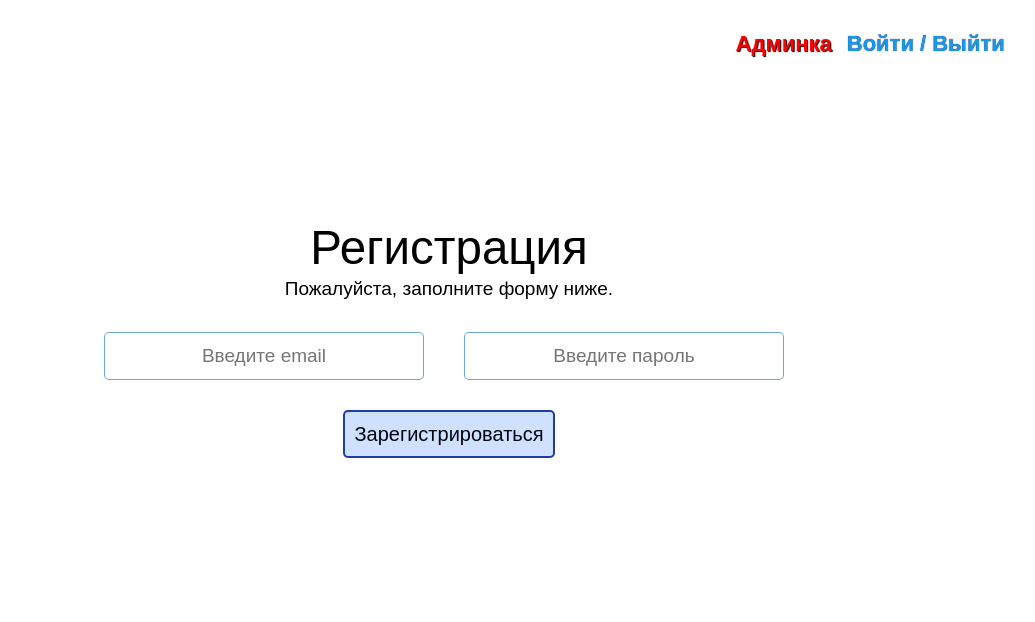
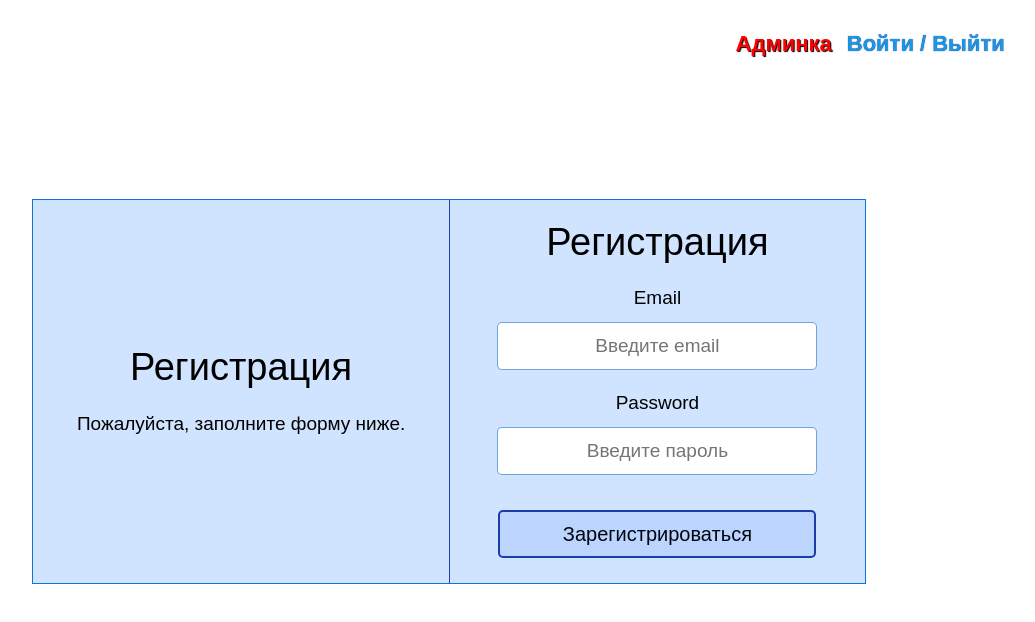
Before and after one commit to vulpies/note_project, a React (Create React App) app: page /registration in a window 1280 px wide. Shown: the top 622 px of the page, without its empty margins (191-1226 px from the left). Built offline with nearby package versions, Linux system fonts and the light colour scheme.

Commit message:
registration, validation, form

```diff
--- a/src/App.js
+++ b/src/App.js
@@ -2,12 +2,13 @@ import React from "react"
 import { Route, Switch, Redirect } from "react-router-dom"
 import MainPage from "./menu/mainPage"
 import page404 from "./menu/page404"
-import Registration from "./menu/registration"
+import Registration from "./menu/registration/registration"
 import AllNotesPage from "./components/blog/notes/allNotesPage"
 import CreateNewNote from "./components/blog/createNewNote"
 import AdminPage from "./components/blog/adminPage"
 import NotePage from "./components/blog/opened_note/notePage"
 import EditNotePage from "./components/blog/edit_note/editNotePage"
+import LoginPage from "./menu/loginPage"
 
 function App() {
     return (
@@ -15,6 +16,7 @@ function App() {
             <Switch>
                 <Route path="/" exact component={MainPage} />
                 <Route path="/admin" exact component={AdminPage} />
+                <Route path="/login" exact component={LoginPage} />
                 <Route path="/registration" component={Registration} />
                 <Route
                     path="/notes/editnote/:noteId"
--- a/src/components/blog/buttons/buttons.module.css
+++ b/src/components/blog/buttons/buttons.module.css
@@ -80,6 +80,7 @@
 
 .reg {
     height: 48px;
+    width: 318px;
     background-color: #abcaff8f;
     border: 2px solid #0a2d9fe6;
 }
--- /dev/null
+++ b/src/components/logIn/login-form/commonForm.jsx
@@ -0,0 +1,104 @@
+import React, { useState, useEffect } from "react"
+import CommonBtn from "../../blog/buttons/commonLinkBtn"
+import buttons from "../../blog/buttons/buttons.module.css"
+import style from "./commonForm.module.css"
+// import AllNotesPage from "../../blog/notes/allNotesPage"
+import { Link } from "react-router-dom"
+
+const CommonForm = ({ formName, btnName }) => {
+    const [values, setValues] = useState({ email: "", password: "" })
+    const [errors, setErrors] = useState({})
+    const [isSubmit, setIsSubmit] = useState(false)
+
+    const handleChange = (e) => {
+        e.preventDefault()
+        const { name, value } = e.target
+        setValues({ ...values, [name]: value })
+    }
+
+    const handleSubmit = (e) => {
+        e.preventDefault()
+        setErrors(validate(values))
+        setIsSubmit(true)
+    }
+
+    useEffect(() => {
+        if (Object.keys(errors).length === 0 && isSubmit) {
+        }
+        // eslint-disable-next-line react-hooks/exhaustive-deps
+    }, [errors])
+
+    const validate = (value) => {
+        const errors = {}
+
+        if (!value.email.trim()) {
+            errors.email = "Обязательно для заполнения"
+        } else if (
+            !/[A-Z0-9._%+-]+@[A-Z0-9-]+\.[A-Z]{2,4}/gim.test(values.email)
+        ) {
+            errors.email = "Некорректный email"
+        }
+
+        if (!value.password) {
+            errors.password = "Обязательно для заполнения"
+        } else if (values.password.length < 6) {
+            errors.password = "Пароль должен содержать минимум 6 символов"
+        } else if (values.password.length > 20) {
+            errors.password = "Пароль может содержать не более 20 символов"
+        }
+        return errors
+    }
+
+    return (
+        <>
+            {Object.keys(errors).length === 0 && isSubmit ? (
+                <Link path="/notes" /> //don't work????
+            ) : (
+                ""
+            )}
+            <form className={style.form} onSubmit={handleSubmit}>
+                <h2>{formName}</h2>
+                <div className={style.wrapper}>
+                    <label htmlFor="email">Email</label>
+                    <input
+                        id="email"
+                        type="email"
+                        name="email"
+                        className={style.input}
+                        placeholder="Введите email"
+                        value={values.email}
+                        onChange={handleChange}
+                    />
+                    {errors.email && (
+                        <p className={style.error}>{errors.email}</p>
+                    )}
+                </div>
+
+                <div className={style.wrapper}>
+                    <label htmlFor="password">Password</label>
+                    <input
+                        id="password"
+                        type="password"
+                        name="password"
+                        className={style.input}
+                        placeholder="Введите пароль"
+                        value={values.password}
+                        onChange={handleChange}
+                    />
+                    {errors.password && (
+                        <p className={style.error}>{errors.password}</p>
+                    )}
+                </div>
+                <div className={style.btn}>
+                    <CommonBtn
+                        className={`${buttons.common} ${buttons.reg}`}
+                        name={btnName}
+                        onClick={handleSubmit}
+                    />
+                </div>
+            </form>
+        </>
+    )
+}
+
+export default CommonForm
--- a/src/components/logIn/login-form/formLogin.module.css
+++ b/src/components/logIn/login-form/commonForm.module.css
@@ -1,15 +1,20 @@
 .form {
-    margin-top: 20px;
     display: flex;
-    flex-direction: row;
+    flex-direction: column;
     flex-wrap: wrap;
     align-content: center;
     justify-content: center;
+    align-items: center;
+    padding: 20px 0;
+}
+
+h2 {
+    margin-bottom: 20px;
 }
 
 .wrapper {
     width: 350px;
-    margin: 0 10px 15px 0;
+    margin: 0 10px 10px 10px;
 }
 
 .input {
@@ -35,4 +40,9 @@
 
 .error {
     color: red;
+    margin-bottom: 10px;
 }
+
+.btn {
+    margin-top: 10px;
+}
--- a/src/components/logIn/login-form/loginPage.jsx
+++ /dev/null
@@ -1,57 +0,0 @@
-import React from "react"
-import useForm from "./useForm"
-import validate from "./validateInfo"
-import CommonBtn from "../../blog/buttons/commonLinkBtn"
-import buttons from "../../blog/buttons/buttons.module.css"
-import style from "./formLogin.module.css"
-
-const LoginPage = ({ submitForm }) => {
-    const { handleChange, values, handleSubmit, errors } = useForm(
-        submitForm,
-        validate
-    )
-    return (
-        <>
-            <form className={style.form} onSubmit={handleSubmit}>
-                <div className={style.wrapper}>
-                    <label htmlFor="email">{""}</label>
-                    <input
-                        id="email"
-                        type="email"
-                        name="email"
-                        className={style.input}
-                        placeholder="Введите email"
-                        value={values.email}
-                        onChange={handleChange}
-                    />
-                    {errors.email && (
-                        <p className={style.error}>{errors.email}</p>
-                    )}
-                </div>
-
-                <div className={style.wrapper}>
-                    <label htmlFor="password">{""}</label>
-                    <input
-                        id="password"
-                        type="password"
-                        name="password"
-                        className={style.input}
-                        placeholder="Введите пароль"
-                        value={values.password}
-                        onChange={handleChange}
-                    />
-                    {errors.password && (
-                        <p className={style.error}>{errors.password}</p>
-                    )}
-                </div>
-            </form>
-            <CommonBtn
-                className={`${buttons.common} ${buttons.reg}`}
-                name="Зарегистрироваться"
-                onClick={handleSubmit}
-            />
-        </>
-    )
-}
-
-export default LoginPage
--- a/src/components/logIn/login-form/useForm.jsx
+++ /dev/null
@@ -1,31 +0,0 @@
-import { useState, useEffect } from "react"
-
-const useForm = (callback, validate) => {
-    const [values, setValues] = useState({
-        email: "",
-        password: "",
-    })
-
-    const [errors, setErrors] = useState({})
-    const [isSubmitting, setIsSubmitting] = useState(false)
-
-    const handleChange = (e) => {
-        const { name, value } = e.target
-        setValues({ ...values, [name]: value })
-    }
-
-    const handleSubmit = (e) => {
-        e.preventDefault()
-        setErrors(validate(values))
-        setIsSubmitting(true)
-    }
-
-    useEffect(() => {
-        if (Object.keys(errors).length === 0 && isSubmitting) {
-            callback()
-        }
-    }, [errors])
-    return { handleChange, values, handleSubmit, errors }
-}
-
-export default useForm
--- a/src/components/logIn/login-form/validateInfo.jsx
+++ /dev/null
@@ -1,18 +0,0 @@
-export default function validateInfo(values) {
-    let errors = {}
-
-    if (!values.email.trim()) {
-        errors.email = "Обязательно для заполнения"
-    } else if (!/[A-Z0-9._%+-]+@[A-Z0-9-]+\.[A-Z]{2,4}/gim.test(values.email)) {
-        errors.email = "Некорректный email"
-    }
-
-    if (!values.password) {
-        errors.password = "Обязательно для заполнения"
-    } else if (values.password.length < 6) {
-        errors.password = "Пароль должен содержать минимум 6 символов"
-    }
-    console.log(errors.password)
-
-    return errors
-}
--- /dev/null
+++ b/src/menu/loginPage.jsx
@@ -0,0 +1,7 @@
+import React from "react"
+
+const LoginPage = () => {
+    return <div></div>
+}
+
+export default LoginPage
--- a/src/menu/mainPage.jsx
+++ b/src/menu/mainPage.jsx
@@ -1,13 +1,7 @@
-import React, { useState } from "react"
+import React from "react"
 import FormButtons from "../components/logIn/login-buttons/formButtons"
-import LoginPage from "../components/logIn/login-form/loginPage"
-import AllNotesPage from "../components/blog/notes/allNotesPage"
 
 const MainPage = () => {
-    const [isSubmitted, setIsSubmitted] = useState(false)
-    function submitForm() {
-        setIsSubmitted(true)
-    }
     return (
         <>
             <div className="main main__div">
@@ -17,11 +11,6 @@ const MainPage = () => {
                     зарегистрируйтесь.
                 </p>
 
-                {!isSubmitted ? (
-                    <LoginPage submitForm={submitForm} />
-                ) : (
-                    <AllNotesPage />
-                )}
                 <FormButtons />
             </div>
         </>
--- a/src/menu/registration.jsx
+++ /dev/null
@@ -1,16 +0,0 @@
-import React from "react"
-import NavBar from "./navBar"
-import LoginPage from "../components/logIn/login-form/loginPage"
-
-const Registration = () => {
-    return (
-        <>
-            <NavBar />
-            <h1 className="main__div">Регистрация</h1>
-            <p>Пожалуйста, заполните форму ниже.</p>
-            <LoginPage />
-        </>
-    )
-}
-
-export default Registration
--- /dev/null
+++ b/src/menu/registration/registration.jsx
@@ -0,0 +1,26 @@
+import React from "react"
+import NavBar from "../navBar"
+import CommonForm from "../../components/logIn/login-form/commonForm"
+import styles from "./registration.module.css"
+
+const Registration = () => {
+    return (
+        <>
+            <NavBar />
+            <div className={styles.wrapper}>
+                <div className={styles.text}>
+                    <h2>Регистрация</h2>
+                    <p>Пожалуйста, заполните форму ниже.</p>
+                </div>
+                <div className={styles.form}>
+                    <CommonForm
+                        formName={"Регистрация"}
+                        btnName={"Зарегистрироваться"}
+                    />
+                </div>
+            </div>
+        </>
+    )
+}
+
+export default Registration
--- /dev/null
+++ b/src/menu/registration/registration.module.css
@@ -0,0 +1,22 @@
+.wrapper {
+    display: flex;
+    flex-direction: row;
+    flex-wrap: nowrap;
+    justify-content: space-evenly;
+    align-items: center;
+    align-content: center;
+    background-color: #94c0fe6e;
+    width: 75%;
+    margin: 130px auto 20px;
+    border: 1px solid #0d74db;
+}
+
+.text {
+    padding: 0 10px;
+    width: 50%;
+}
+
+.form {
+    border-left: 1px solid #2042aa;
+    width: 50%;
+}
```
